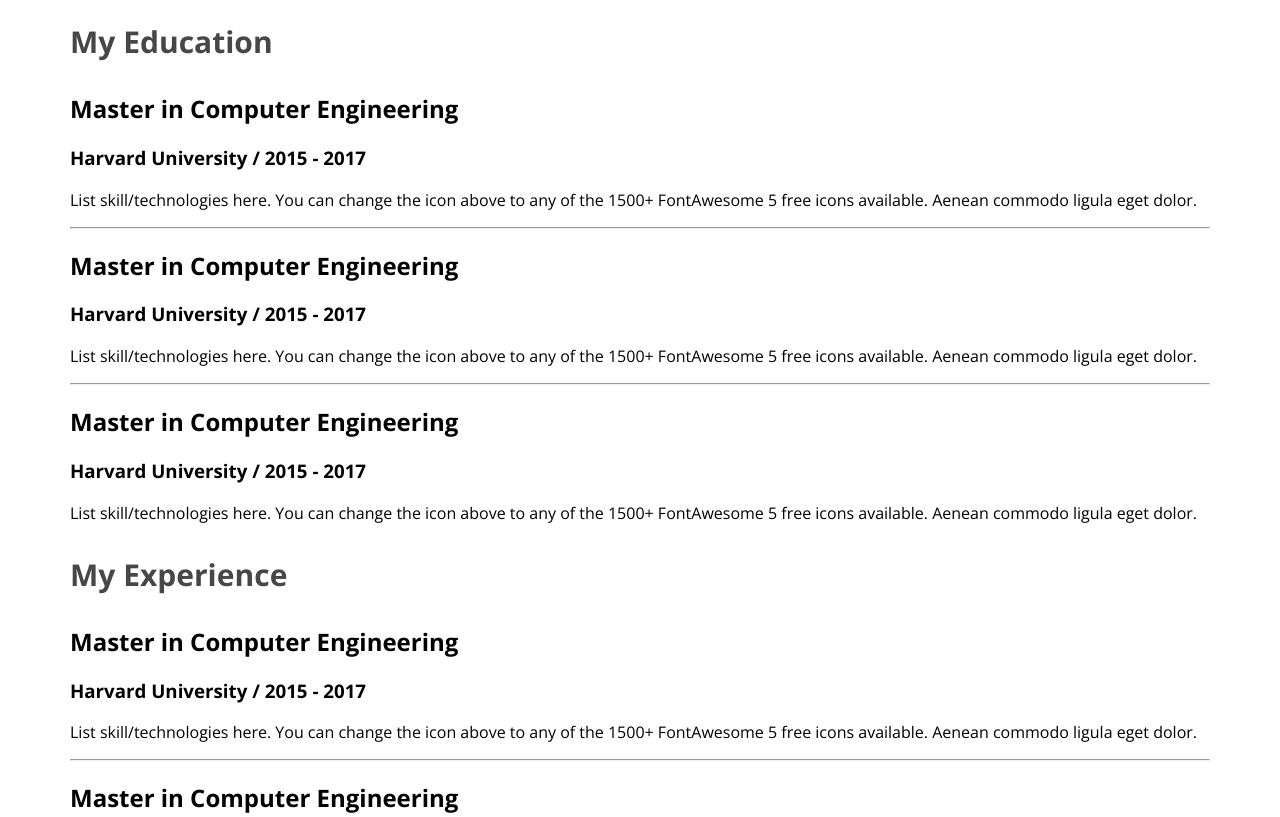
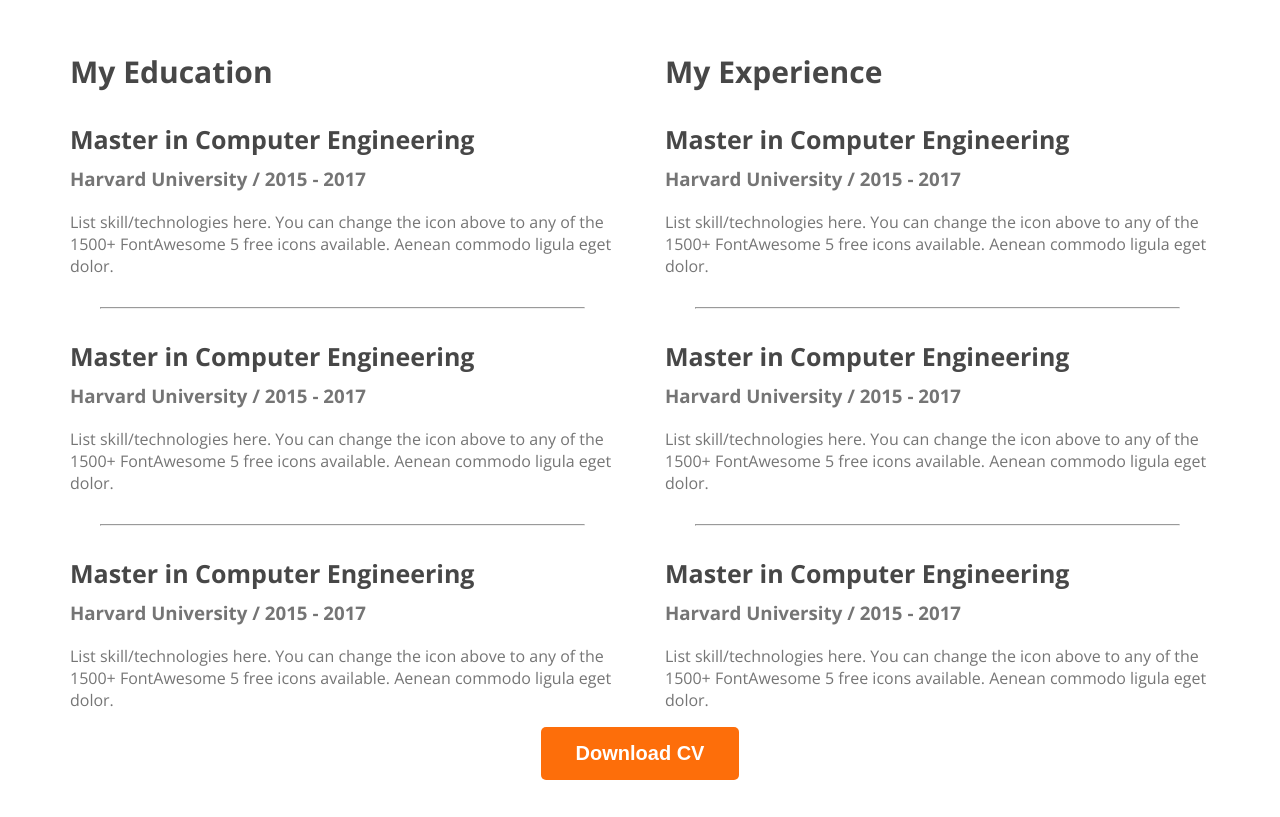
Before and after one commit to Tarek757bd/web-developer-portfolio, a plain HTML site: page index.html in a window 1280 px wide. Shown: the part 2240-3057 px from the top of the page. After the commit the page ends 3028 px from the top, so only its background shows below. Drawn offline with nearby package versions, Linux system fonts and the light colour scheme.

Commit message:
download cv btn

```diff
--- a/css/style.css
+++ b/css/style.css
@@ -132,3 +132,26 @@ nav a{
     font-size: 30px;
     font-weight: 700px;
 }
+.resume-container{
+    display: flex;
+    gap: 50px;
+}
+.resume-item-title{
+    color: #474747;
+    font-size: 25px;
+    font-weight: 700px;
+    margin-bottom: 10px;
+}
+.resume-item-institute{
+    margin-top: 0;
+    margin-bottom: 20px;
+}
+.resume-item-institute, .resume-item-description{
+    color: #757575;
+}
+.resume-container hr{
+    margin: 30px;
+}
+.download-cv{
+    text-align: center;
+}
--- a/index.html
+++ b/index.html
@@ -147,6 +147,12 @@
                     </div>
                 </div>
             </div>
+            <!-- <div class="download-cv">
+                <button class="btn-primary">Download CV</button>
+            </div> -->
+            <div class="download-cv">
+                <button class="btn-primary">Download CV</button>
+            </div>
         </section>
     </main>
     <!-- main section end -->
```
